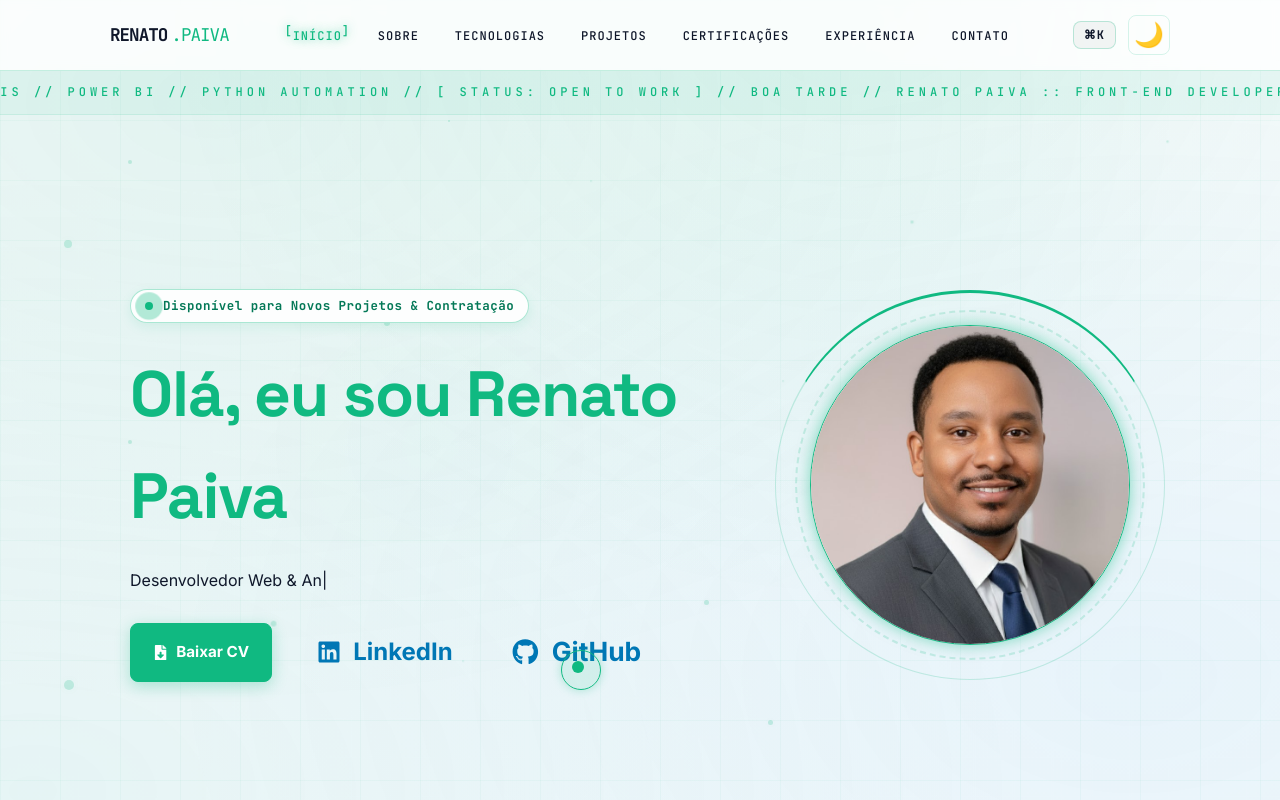
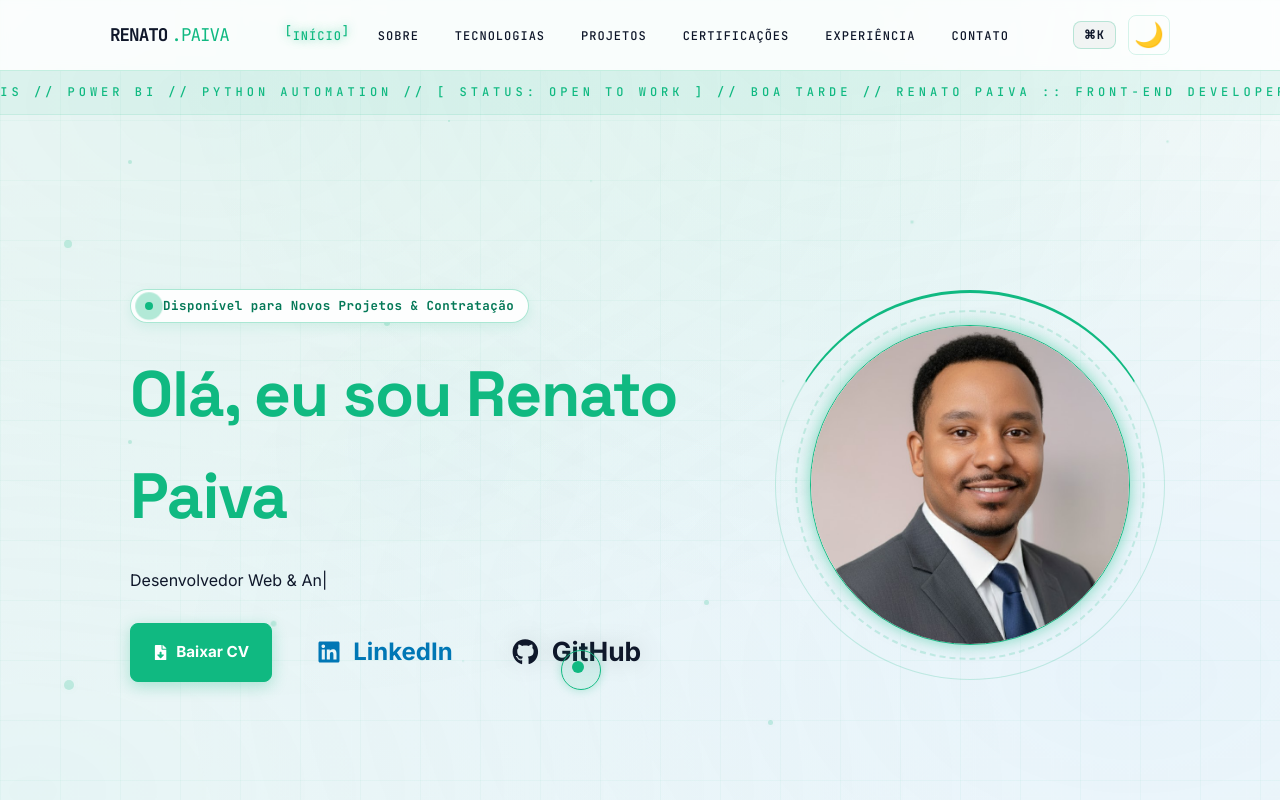
Before and after one commit to Renato8318/Portfolio---Renato---Paiva, a React (Vite) app: page / in a window 1280 px wide. In both pictures the pointer is over the link 576 px from the left and 665 px from the top of the page. Shown: the top 800 px of the page. Built offline with nearby package versions, Linux system fonts and the light colour scheme.

Commit message:
Corrigindo cor do botão github

```diff
--- a/src/style.css
+++ b/src/style.css
@@ -705,7 +705,7 @@ body:not(.dark) .highlight::before {
   align-items: center;
   gap: 12px;
   text-decoration: none;
-  color: #0077B5;
+  color: var(--text-white);
   font-size: 1.5rem;
   font-weight: 700;
   transition: 0.3s;
@@ -717,7 +717,17 @@ body:not(.dark) .highlight::before {
 
 .github-btn:hover {
   transform: scale(1.1);
-  filter: drop-shadow(0 0 10px rgba(255, 255, 255, 0.2));
+  color: var(--text-white);
+  filter: drop-shadow(0 0 10px rgba(255, 255, 255, 0.4));
+}
+
+body:not(.dark) .github-btn {
+  color: #24292f; /* Preto oficial do GitHub no modo claro */
+}
+
+body:not(.dark) .github-btn:hover {
+  color: #0f172a;
+  filter: drop-shadow(0 0 10px rgba(0, 0, 0, 0.15));
 }
 
 .linkedin-icon {
```
